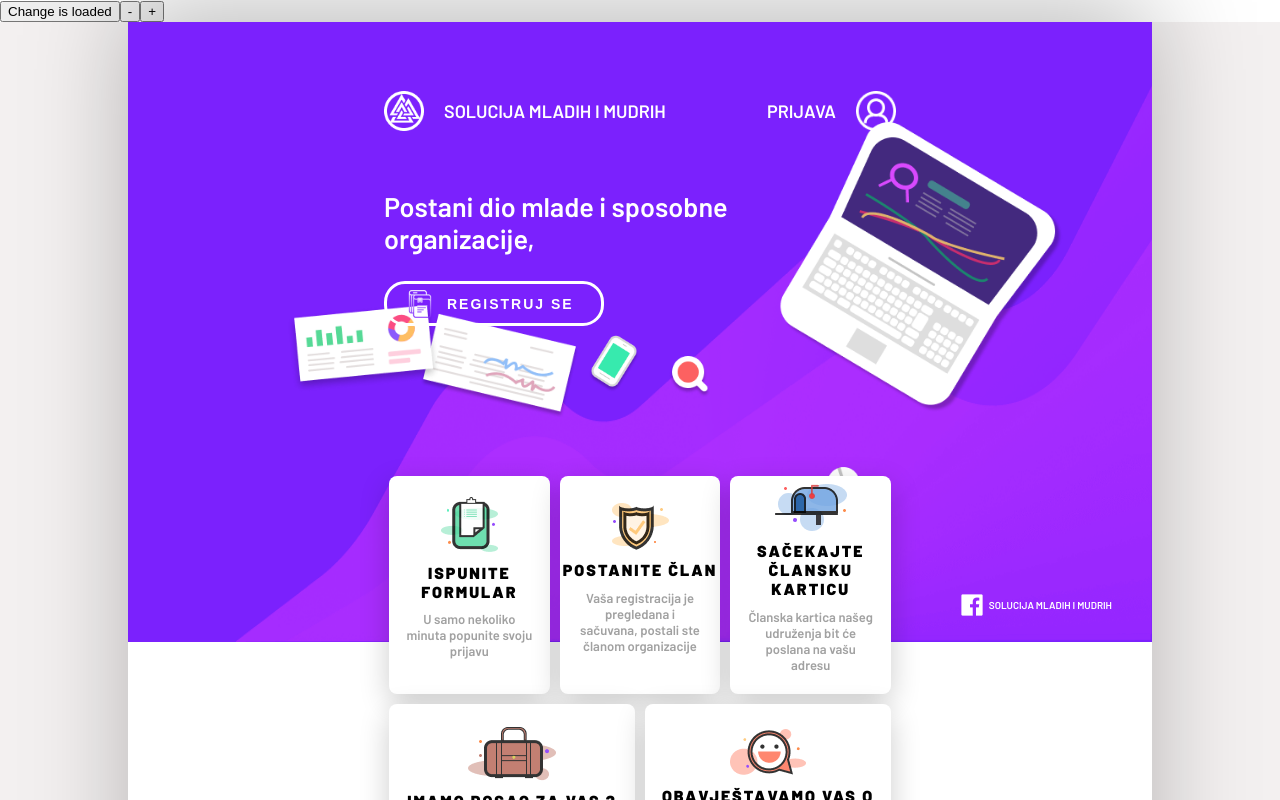
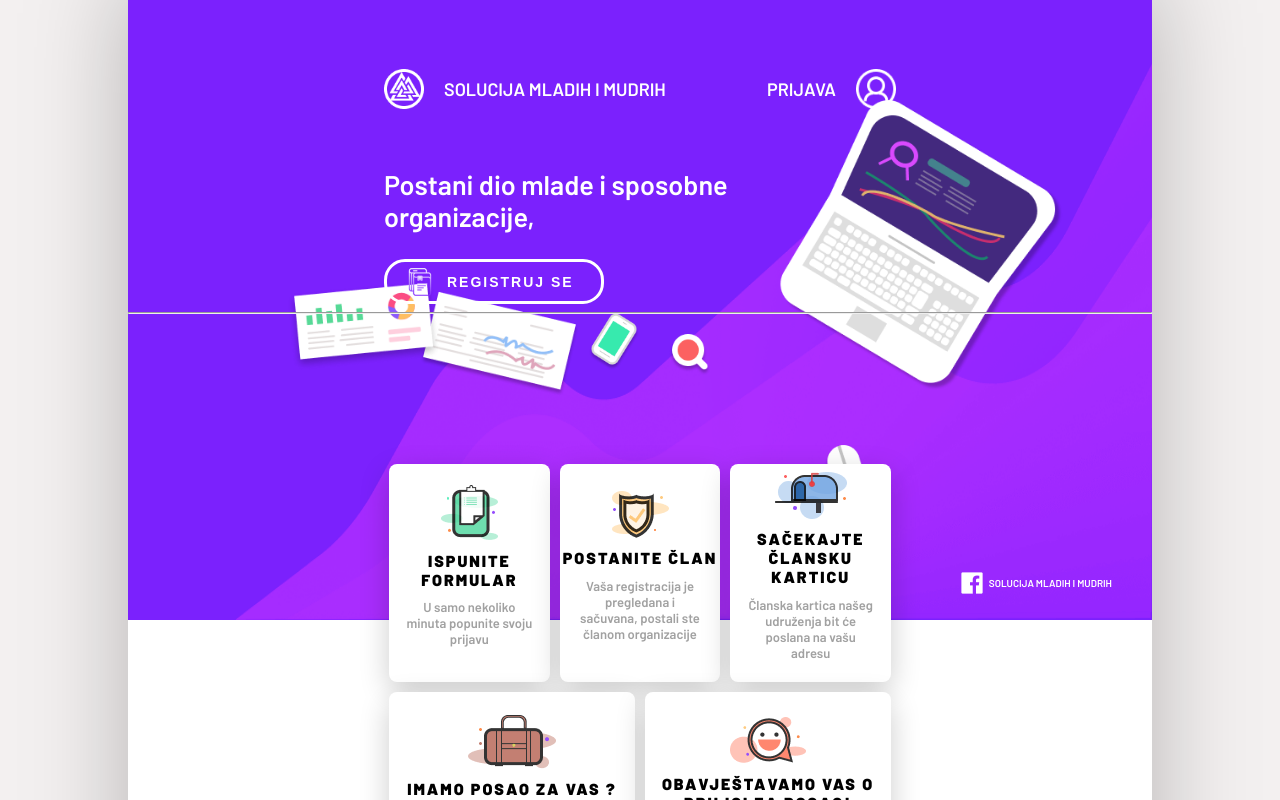
Before and after one commit to darjanDivkovic/ssm, a React (Create React App) app: page / in a window 1280 px wide. Shown: the top 800 px of the page. Built offline with nearby package versions, Linux system fonts and the light colour scheme.

Commit message:
1 vawe to go

```diff
--- a/src/App.js
+++ b/src/App.js
@@ -12,14 +12,21 @@ function App() {
   console.log(level)
   return (
     <div className='main'>
-      <button onClick={()=> setIsLoaded(prevIsLoaded => !prevIsLoaded)}>
+      {/*
+        <button onClick={()=> setIsLoaded(prevIsLoaded => !prevIsLoaded)}>
               Change is loaded
-      </button>
-      <button onClick={() => setLevel(prevLevel => prevLevel > 0 ? --prevLevel : prevLevel)}>-</button>
-      <button onClick={() => setLevel(prevLevel => prevLevel < 10 ? ++prevLevel : prevLevel)}>+</button>
+        </button>
+        <button onClick={() => setLevel(prevLevel => prevLevel > 0 ? --prevLevel : prevLevel)}>-</button>
+        <button onClick={() => setLevel(prevLevel => prevLevel < 10 ? ++prevLevel : prevLevel)}>+</button>
+      */}
       {!isLoaded ? <Loader level={level}/> : <Home />}
     </div>
   );
 }
 
 export default App;
+
+/*
+
+
+*/
--- a/src/Components/Home.js
+++ b/src/Components/Home.js
@@ -20,11 +20,10 @@ import arrows from '../Resources/arrows.png'
 
 export default function Home() {
     const myRef = useRef(null)
+    const myRef2 = useRef(null)
 
-    const executeSrcoll = () =>{
-        console.log('here')
-        myRef.current.scrollIntoView()
-    }
+    const executeScrollTop = () => myRef.current.scrollIntoView()
+    const executeScrollCards = () => myRef2.current.scrollIntoView()
     return (
         <div className='home-container'>
             <div ref={myRef} className='home-paper'>
@@ -47,7 +46,7 @@ export default function Home() {
                         <a>FACEBOOK</a>
                         <a>INSTAGRAM</a>
                     </div>
-                    <div className='direction-div'>
+                    <div className='direction-div' onClick={() => executeScrollCards()}>
                         <p>ŠTA TREBATE URADITI ?</p>
                         <img src={arrows} className='arrows' alt='Be patient...'/>
                     </div>
@@ -67,9 +66,10 @@ export default function Home() {
                     REGISTRUJ SE
                 </button>
                 </div>
-                <Cards />
+                <hr ref={myRef2}/>
+                <Cards/>
                 <div className='bottom-mobile'>
-                <img onClick={() => executeSrcoll()}src={arrows} className='arrows' alt='Be patient...'/>
+                <img onClick={() => executeScrollTop()}src={arrows} className='arrows' alt='Be patient...'/>
                 <p>NAZAD NA VRH</p>
                 <button className='register-btn'>
                     <img src={registerIcon} class='register-icon'/>
```
Also changed, not shown: 1 other file (tests, documents, lock files or other folders).
